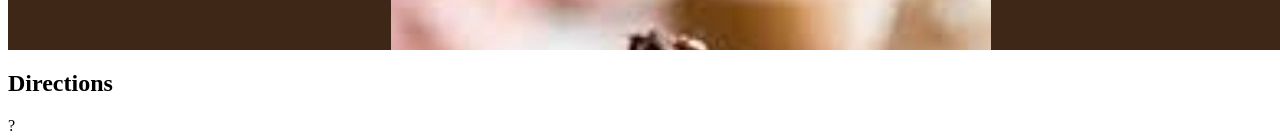
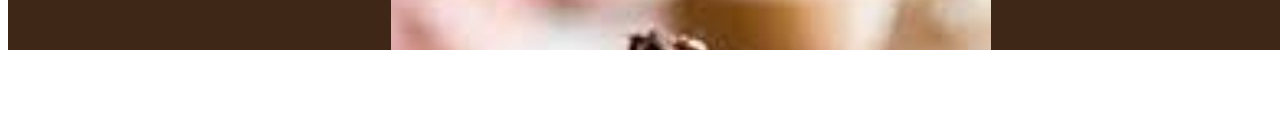
Before and after one commit to Huy360-creator/765tf7, a plain HTML site: page huy e portfolio webv7.html in a window 1280 px wide. Shown: the part 3196-3336 px from the top of the page. After the commit the page ends 3254 px from the top, so only its background shows below. Drawn offline with Linux system fonts and the light colour scheme.

Commit message:
Update huy e portfolio webv7.html

```diff
--- a/huy e portfolio webv7.html
+++ b/huy e portfolio webv7.html
@@ -4,7 +4,7 @@
 			<style type="text/css">
 				body {
 
-					background-image: (chicken img2.jfif');
+					background-image: (chicken img.jfif');
 					background-repeat: no-repeat;
 					background-attachment: fixed;
 					background-size: cover;
@@ -77,8 +77,5 @@
 
 		<img src="coffee website.jpg" class="center">
 
-
-		<h2>Directions</h2>
-
 		<body>
-	</html>?
+	</html>
```
